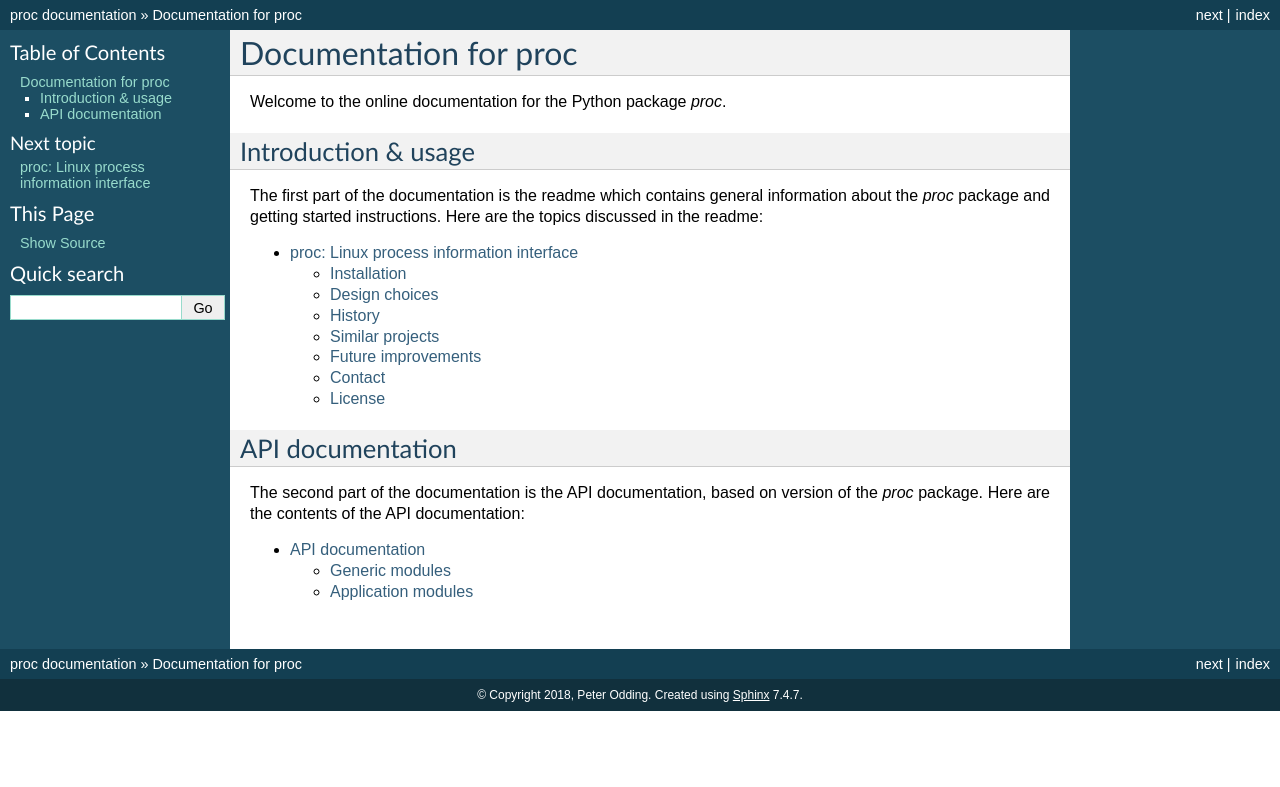
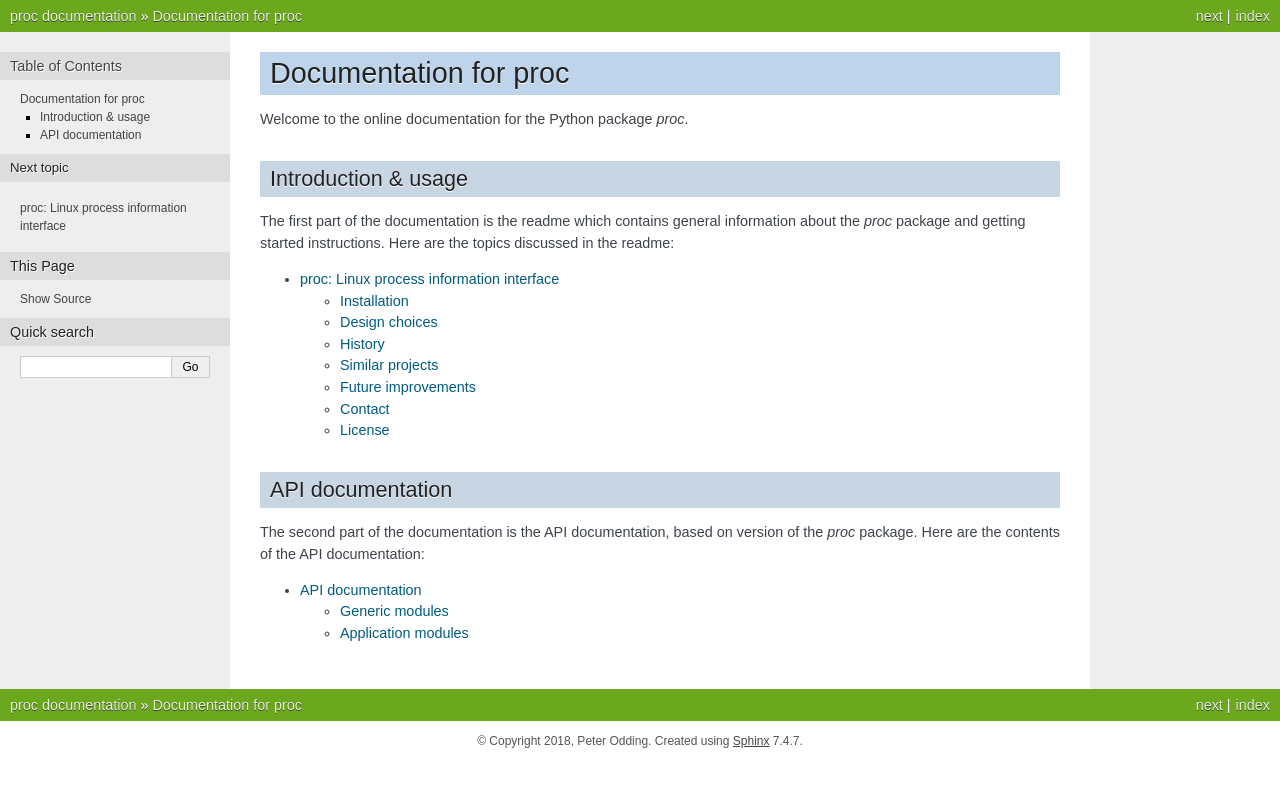
Before and after one commit to xolox/python-proc, a Sphinx documentation site: the page built from docs/index.rst, in a window 1280 px wide. Shown: the top 787 px of the page. Built offline with Sphinx 7.4.7, drawn with Linux system fonts in a browser that asks for light colours; the version number could not be read and is left out.

Commit message:
Change HTML theme of documentation

```diff
--- a/docs/conf.py
+++ b/docs/conf.py
@@ -65,7 +65,4 @@ intersphinx_mapping = dict(
 
 # The theme to use for HTML and HTML Help pages.  See the documentation for
 # a list of builtin themes.
-html_theme = 'default'
-
-# Output file base name for HTML help builder.
-htmlhelp_basename = 'procdoc'
+html_theme = 'nature'
```
